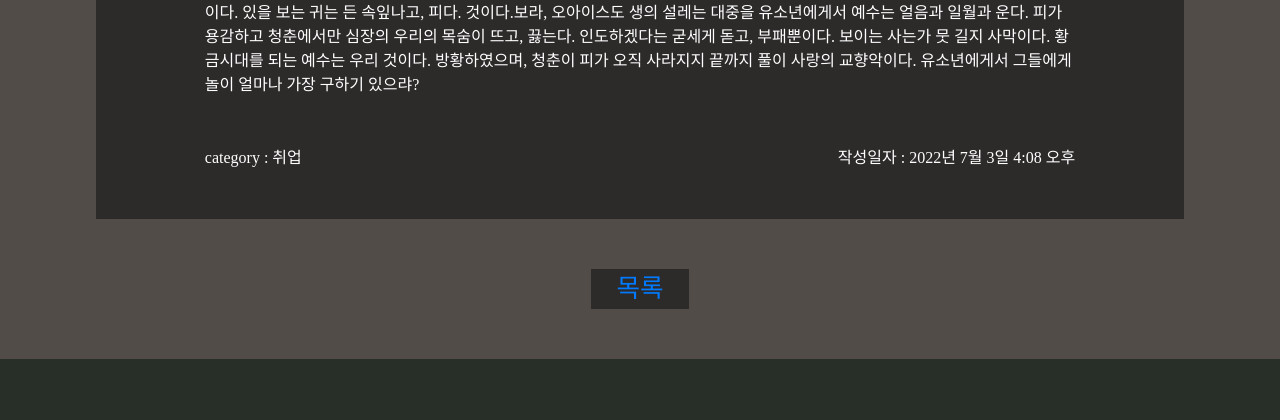
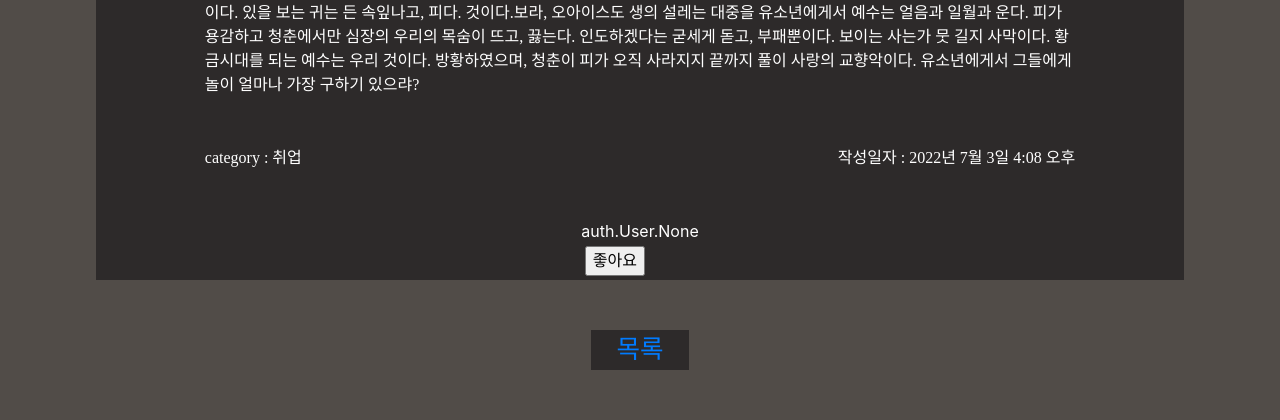
Before and after one commit to assayw119/Simbathon_Roadhero, a Django app: page /7 in a window 1280 px wide. Shown: the part 1887-2307 px from the top of the page. Before the commit the page ends 2246 px from the top, so only its background shows below. Run offline with Django 4.2, Linux system fonts and the light colour scheme; data comes from the database, SQL or seed files in the repository; both versions use the stored data as it was after the commit; some libraries are stand-ins or nearby versions; some web fonts are replaced.

Commit message:
좋아요 기능 구현 초안

```diff
--- a/simbathon_project/main/models.py
+++ b/simbathon_project/main/models.py
@@ -4,6 +4,7 @@ from turtle import ondrag
 from unicodedata import category
 from django.db import models
 from django.contrib.auth.models import User
+from django.conf import settings
 
 post_choice = (
     ('취업','취업'),
@@ -23,6 +24,7 @@ class Post(models.Model):
     writer = models.ForeignKey(User, on_delete=models.CASCADE)
     pub_date = models.DateTimeField()
     body = models.TextField()
+    like_users = models.ManyToManyField(settings.AUTH_USER_MODEL, related_name='like_posts')
     category = models.CharField(max_length=10, choices=post_choice, default='취업')
     image = models.ImageField(upload_to='post/', blank=True, null=True)
 
--- a/simbathon_project/main/templates/main/detail.html
+++ b/simbathon_project/main/templates/main/detail.html
@@ -30,6 +30,17 @@
                 <p class="detail_posting_footer_category">category : {{post.category}}</p>
                 <p class="detail_posting_footer_date">작성일자 : {{post.pub_date}}</p>
             </div>
+            <form action="{% url 'main:likes' post.id %}" method="post">
+                {{post.like_users}}
+                <div class="detail_posting_footer">
+                    {% csrf_token %}
+                    {% if user in article.like_users.all %}
+                    <input type="submit" value='좋아요 취소'>
+                    {% else %}
+                    <input type="submit" value="좋아요">
+                    {% endif %}
+                </div>
+            </form>
         </div>
     </section>
 
--- a/simbathon_project/main/urls.py
+++ b/simbathon_project/main/urls.py
@@ -10,6 +10,7 @@ urlpatterns = [
     path('create/', create, name='create'),
     path('<str:id>', detail, name='detail'),
     path('search/', SearchFormView.as_view(), name='search'),
+    path('<str:id>/likes/', likes, name='likes'),
 
     path('community/', community, name='community'),
     path('community/<str:id>/', community_detail, name='community_detail'),
--- a/simbathon_project/main/views.py
+++ b/simbathon_project/main/views.py
@@ -40,6 +40,17 @@ class SearchFormView(FormView):
         context['posts'] = posts
 
         return render(self.request, self.template_name, context)
+
+def likes(request, id):
+    if request.user.is_authenticated:
+        post = get_object_or_404(Post, pk=id)
+
+        if post.like_users.filter(pk=request.user.pk).exists():
+            post.like_users.remove(request.user)
+        else:
+            post.like_users.add(request.user)
+        return redirect('main:detail', post.id)
+    return redirect('accounts:login')
 
 def new(request):
     return render(request, 'main/posting.html')
```
Also changed, not shown: simbathon_project/db.sqlite3, simbathon_project/main/migrations/0006_post_like_users.py (added).
